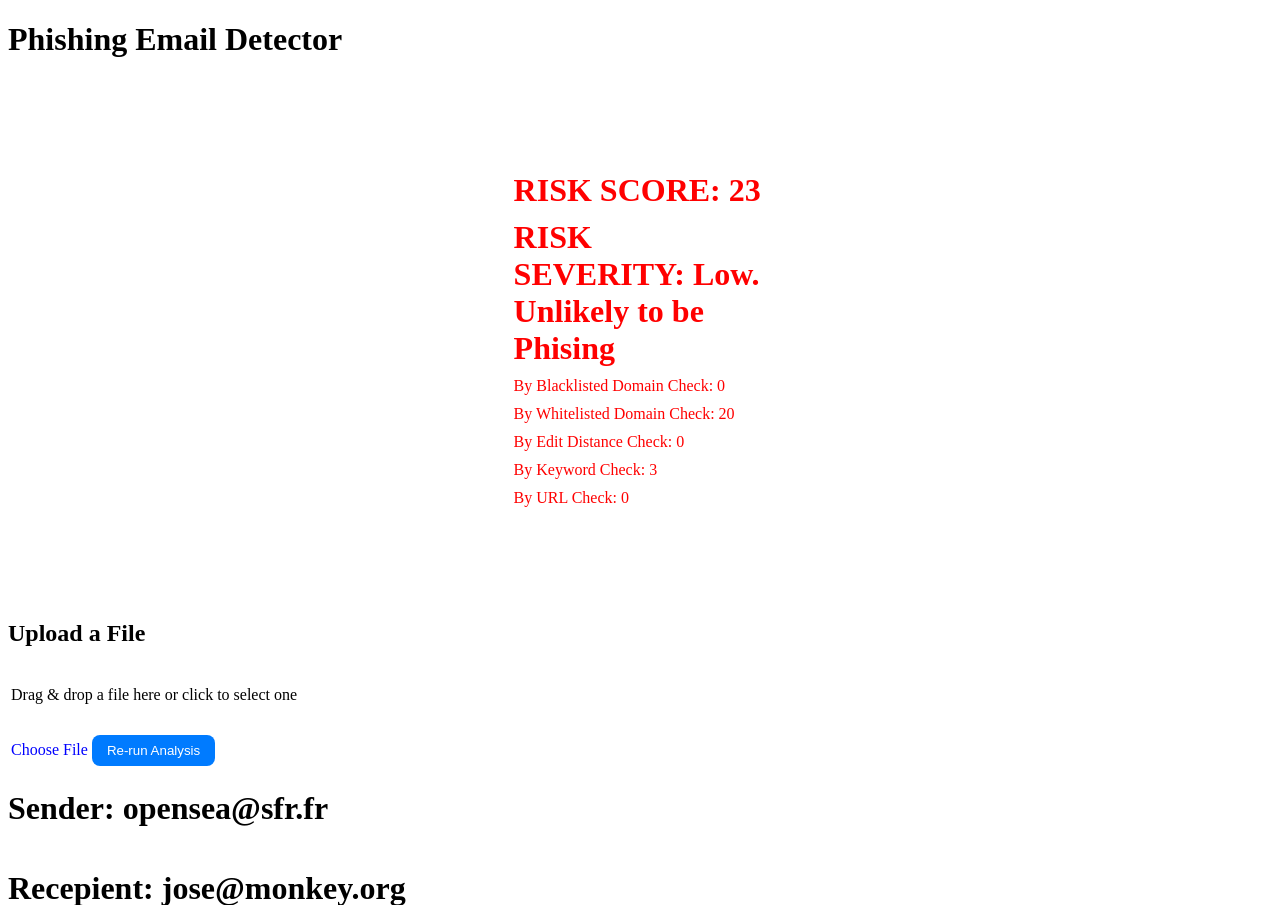
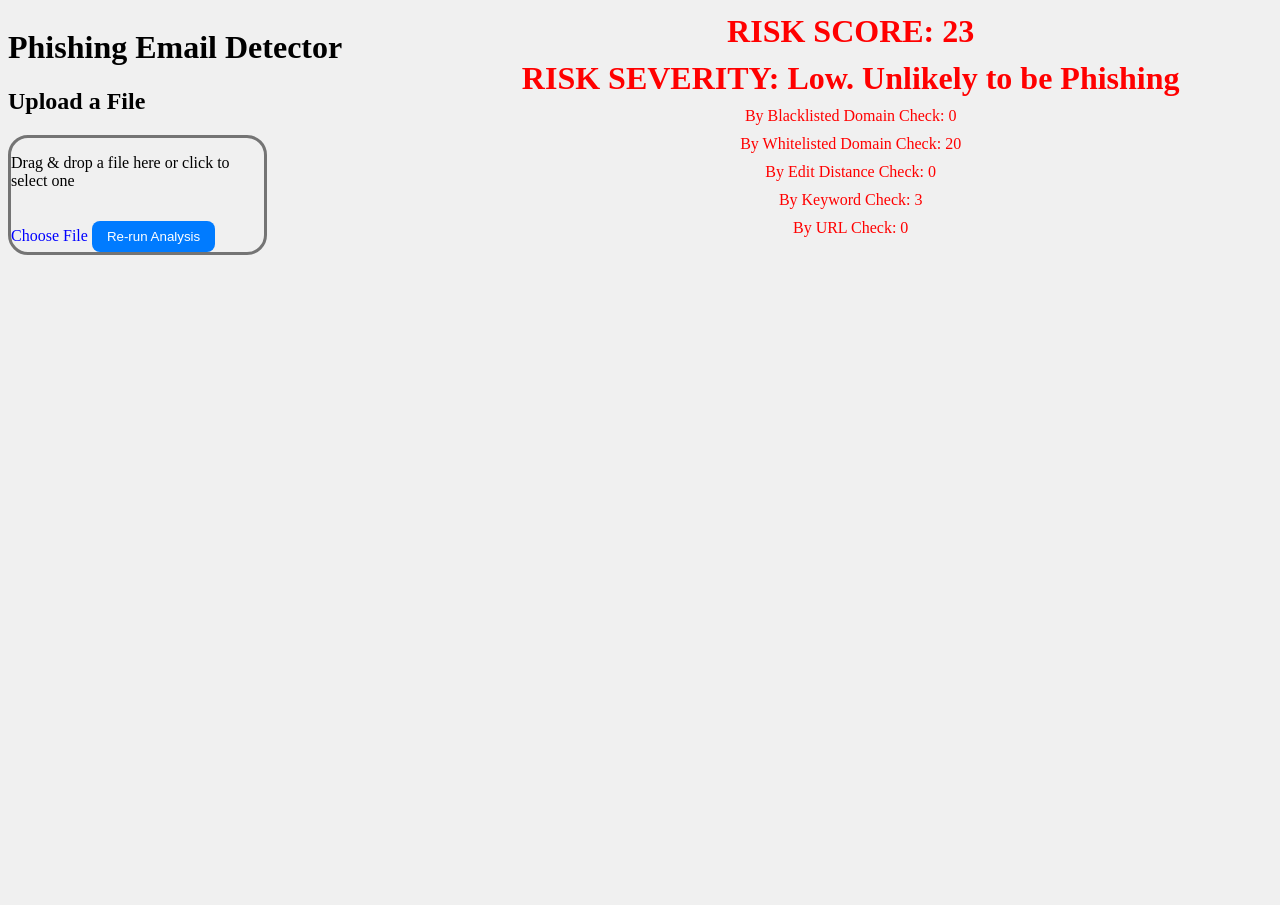
Before and after one commit to ShinyPolar/INF1002-LAB-P11-4, a Flask app: page / in a window 1280 px wide. Shown: the top 905 px of the page. Run offline with Flask 3, Linux system fonts and the light colour scheme.

Commit message:
tidied up display of web ui

```diff
--- a/Python/main.py
+++ b/Python/main.py
@@ -59,7 +59,10 @@
     return flask.redirect(flask.url_for('home'))
 
 #=========Python===========
-def WebUIVariables(riskScore:int, riskLvl:str, riskScoreBlacklistDomain:int,riskScoreWhitelistDomain:int,riskScoreDistanceCheck:int,riskScoreKeyword:int,riskScoreURL:int,htmltext:str,plaintext:str,sender:str,recepient:str):
+def WebUIVariables(riskScore:int, riskLvl:str, riskScoreBlacklistDomain:int,
+                   riskScoreWhitelistDomain:int, riskScoreDistanceCheck:int,
+                   riskScoreKeyword:int, riskScoreURL:int, htmltext:str,
+                   plaintext:str, sender:str, recepient:str):
     """
     Function to display value of variables onto web UI
     """
@@ -122,9 +125,10 @@
         riskLvl = "High. Very likely to be a phishing email"
         print(f'Total Risk Score: {riskScore}')
         print(f'Risk Level:{riskLvl}')
-        WebUIVariables(riskScore,riskLvl,riskScoreBlacklistDomain
-                       ,riskScoreWhitelistDomain,riskScoreDistanceCheck,riskScoreKeyword
-                       ,riskScoreURL,htmltext,plaintext,sender,recepient)
+        WebUIVariables(riskScore, riskLvl, riskScoreBlacklistDomain,
+                       riskScoreWhitelistDomain, riskScoreDistanceCheck,
+                       riskScoreKeyword, riskScoreURL, htmltext,
+                       plaintext,sender,recepient)
         return
     # Only executes for NON-BLACKLISTED domains:
     # Check if the sender's domain is whitelisted and add to risk score if not
@@ -148,7 +152,7 @@
 
     #Assign Severity
     if riskScore < 40:
-        riskLvl = "Low. Unlikely to be Phising"
+        riskLvl = "Low. Unlikely to be Phishing"
     elif riskScore <= 100:
         riskLvl = "Medium. Could be a Phishing email"
     else:
@@ -157,9 +161,10 @@
     print(f'Total Risk Score: {riskScore}')
     print(f'Risk Level:{riskLvl}')
     # For Web UI visualisation
-    WebUIVariables(riskScore,riskLvl,riskScoreBlacklistDomain
-                   ,riskScoreWhitelistDomain,riskScoreDistanceCheck,riskScoreKeyword
-                   ,riskScoreURL,htmltext,plaintext,sender,recepient)
+    WebUIVariables(riskScore, riskLvl, riskScoreBlacklistDomain,
+                   riskScoreWhitelistDomain, riskScoreDistanceCheck,
+                   riskScoreKeyword, riskScoreURL, htmltext,
+                   plaintext, sender, recepient)
 
     pass
 
--- a/Python/templates/index.html
+++ b/Python/templates/index.html
@@ -5,7 +5,7 @@
     <title>Phishing Email Detector</title>
     <style>
         #drop-area {
-            border: 3px solid #ffffffab;
+            border: 3px solid #747474;
             border-radius: 20px;
             width: 60%;
         }
@@ -27,17 +27,15 @@
 
         .analysis-box{
             display: flex;
+            flex: 2;
             /*align-items: center;*/
             flex-direction: column;
-            justify-content: center;
-            height: 20vh;
+            height: 10vh;
             color: red;
             align-items:center;
         }
 
         .analysis-display{
-            width: 20%;
-            text-align: left;
             margin: 5px 0;
         }
 
@@ -59,7 +57,7 @@
             flex: 1;                /* make both boxes equal width */
             display: flex;
             flex-direction: column; /* stack title and content vertically */
-            border: 1px solid #ccc;
+            border: 1px solid #ffffff;
             border-radius: 10px;
             padding: 10px;
             background: #f9f9f9;
@@ -71,8 +69,21 @@
         }
     </style>
     </head>
-    <body>
+    <body style="background-color:#f0f0f0;">
+        <div style="display:flex; height: 40vh;">
+            <div style="flex:1;">
             <h1>Phishing Email Detector</h1>
+            <h2>Upload a File</h2>
+            <div id="drop-area">
+                <p>Drag & drop a file here or click to select one</p>
+                <input type="file" id="fileElem" hidden>
+                <label for="fileElem" style="cursor:pointer; color:blue;">Choose File</label>
+
+                <button id="rerun-btn">Re-run Analysis</button>
+            </div>
+            </div>
+
+
             <div class="analysis-box">
                 <h1 class = "analysis-display">RISK SCORE: {{riskScore}}</h1>
                 <h1 class = "analysis-display">RISK SEVERITY: {{riskLvl}}</h1>
@@ -81,17 +92,8 @@
                 <p class = "analysis-display">By Edit Distance Check: {{riskScoreDistanceCheck}}</p>
                 <p class = "analysis-display">By Keyword Check: {{riskScoreKeyword}}</p>
                 <p class = "analysis-display">By URL Check: {{riskScoreURL}}</p>
-
             </div>
 
-        <h2>Upload a File</h2>
-
-        <div id="drop-area">
-            <p>Drag & drop a file here or click to select one</p>
-            <input type="file" id="fileElem" hidden>
-            <label for="fileElem" style="cursor:pointer; color:blue;">Choose File</label>
-
-            <button id="rerun-btn">Re-run Analysis</button>
         </div>
 
         <div class="overall-display">
```
Lines whose indentation alone changed are shown as unchanged.
